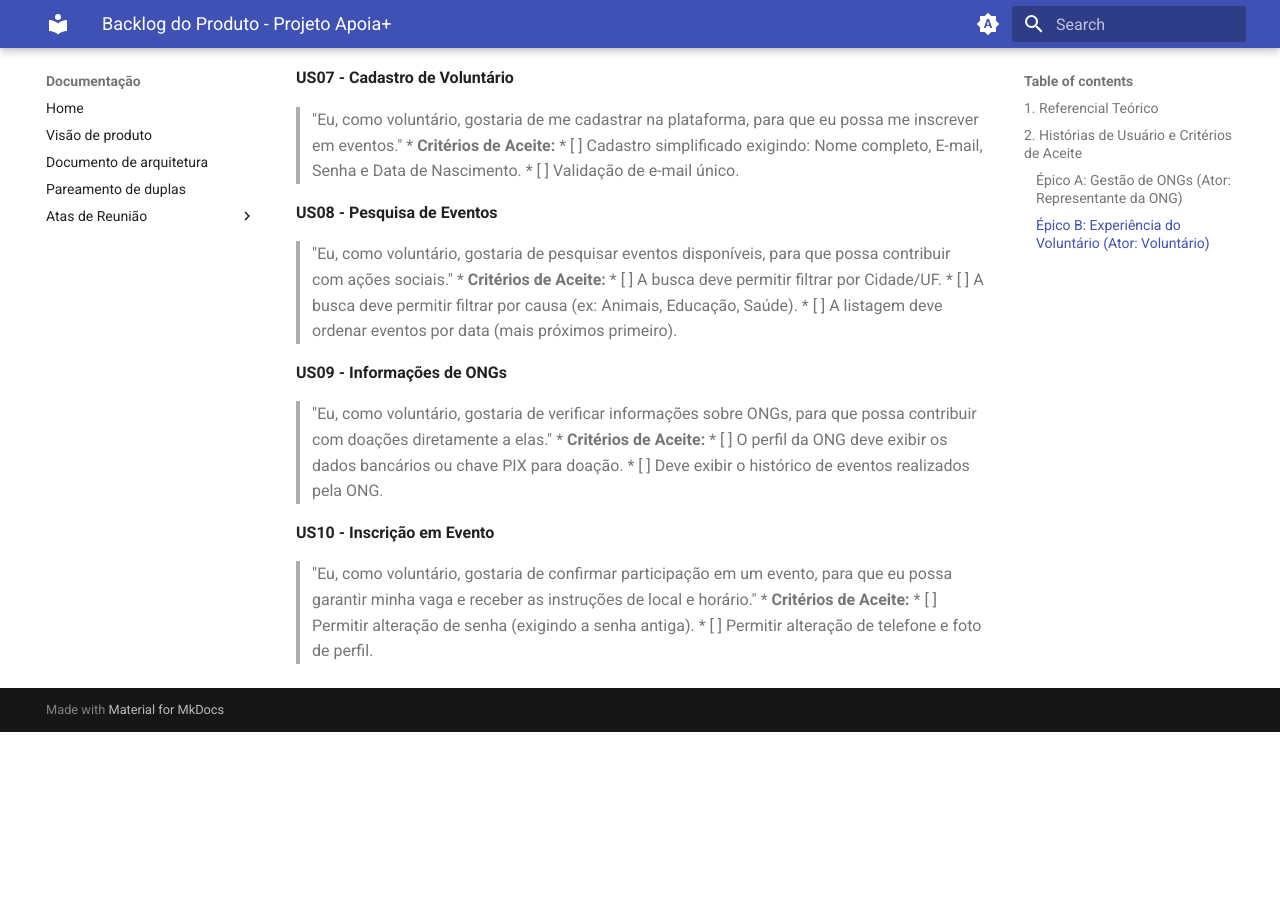
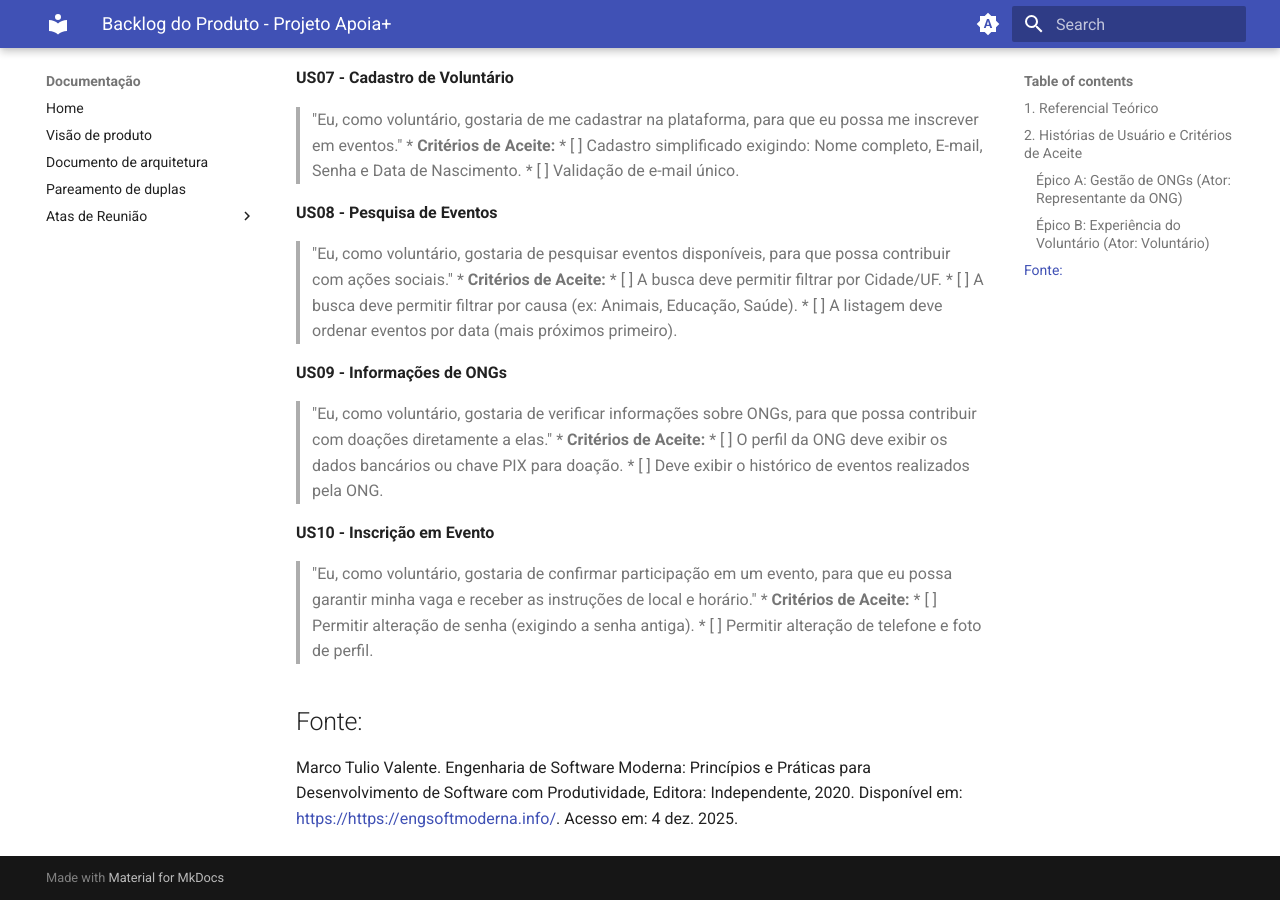
Before and after one commit to FGA0138-MDS-Ajax/2025.2-Gilgamesh, an MkDocs documentation site: the page built from docs/Backlog do Produto.md, in a window 1280 px wide and 900 px high, scrolled down 1955 px. Built offline with MkDocs 1.6.1 and Material for MkDocs 9.7.7, drawn with Linux system fonts in a browser that asks for light colours; before the commit the page ends 2687 px from its top, so only the background shows below that.

Commit message:
Add fonte
Added source reference for backlog item.

```diff
--- a/docs/Backlog do Produto.md
+++ b/docs/Backlog do Produto.md
@@ -92,3 +92,6 @@ história e explicá-la para os desenvolvedores. [P.37]*
 * **Critérios de Aceite:**
    * [ ] Permitir alteração de senha (exigindo a senha antiga).
     * [ ] Permitir alteração de telefone e foto de perfil.
+
+## Fonte:
+Marco Tulio Valente. Engenharia de Software Moderna: Princípios e Práticas para Desenvolvimento de Software com Produtividade, Editora: Independente, 2020. Disponível em: <https://https://engsoftmoderna.info/>. Acesso em: 4 dez. 2025.
```
